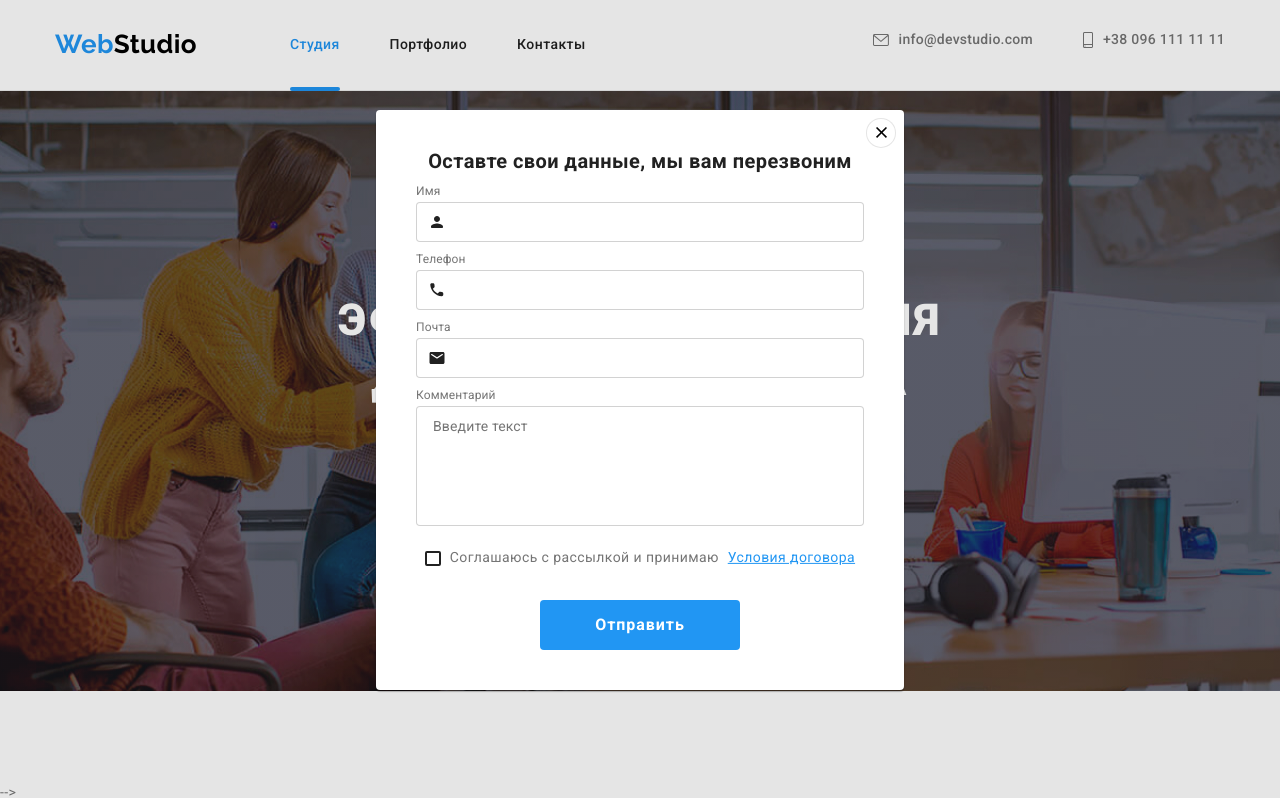
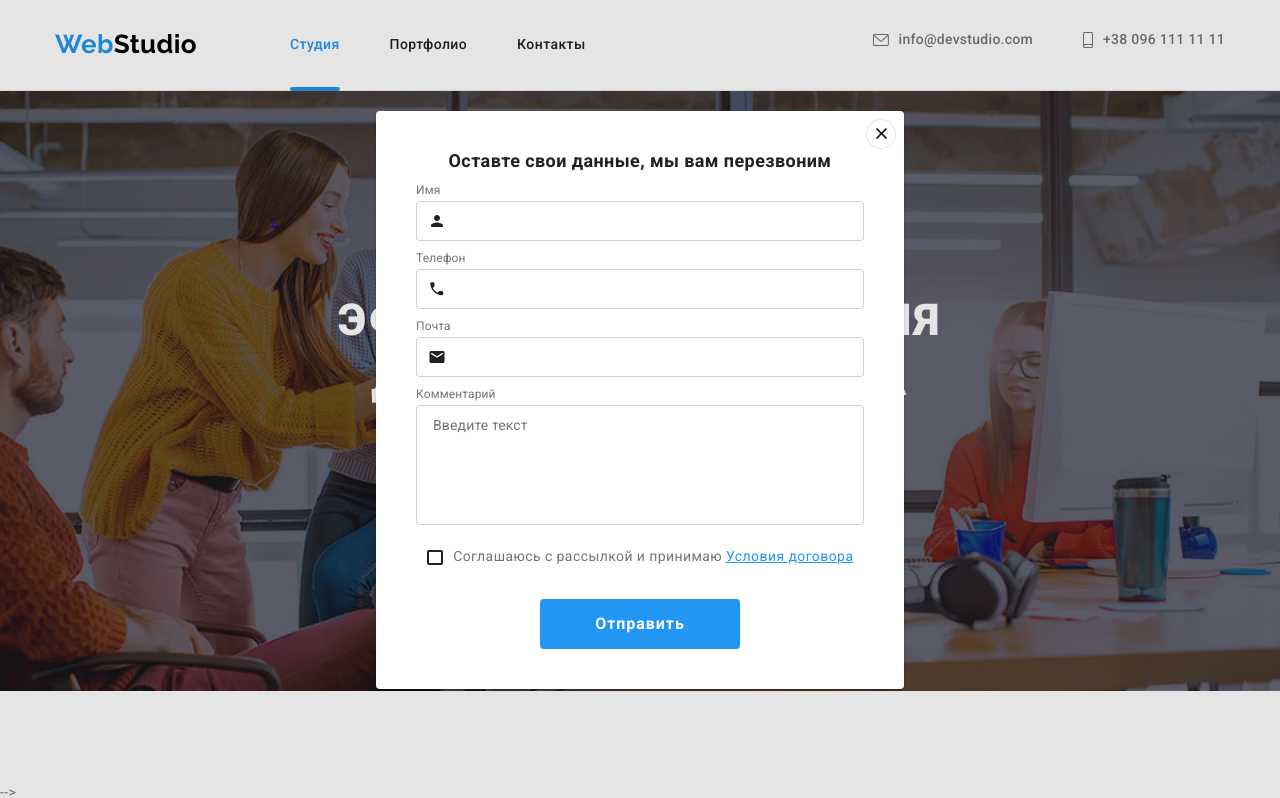
Before and after one commit to YaroslavTaranovskiy/goit-markup-hw-08, a plain HTML site: page index.html in a window 1280 px wide. Both pictures are taken after a click on the button "Заказать услугу". Shown: the top 798 px of the page. Drawn offline with nearby package versions, Linux system fonts and the light colour scheme.

Commit message:
виправляю зауваження метора

```diff
--- a/index.html
+++ b/index.html
@@ -156,8 +156,10 @@
                       <use href="./imeges/icon/sprite.svg#icon-checkbox-point"></use>
                     </svg>
                   </span>
-                  <span>Соглашаюсь с рассылкой и принимаю</span>
-                  <a href="" class="treaty">Условия договора</a>
+                  <span class="policy-list_text">
+                    Соглашаюсь с рассылкой и принимаю
+                    <a href="" class="treaty">Условия договора</a>
+                  </span>
                 </label>
 
 
--- a/sass/components/_mobile-menu.scss
+++ b/sass/components/_mobile-menu.scss
@@ -85,10 +85,14 @@
 .telefon {
     font-style: var(-primary-font-family);
     font-weight: var(--medium-font-weight);
-    font-size: 34px;
+    font-size: 27px;
     line-height: 1.18;
     letter-spacing: 0.02em;
     color: var(--accent-color);
+
+    @include mq(mobile) {
+        font-size: 34px;
+    }
 
 }
 .e-mail {
@@ -127,10 +131,12 @@
     text-decoration: none;
     font-style: var(-primary-font-family);
     font-weight: var(--medium-font-weight);
-    font-size: 18px;
+    font-size: 10px;
     line-height: 1.22;
     letter-spacing: 0.02em;
     color: var(--accent-color);
 
-
+    @include mq(mobile) {
+        font-size: 18px;
+    }
 }
--- a/sass/components/_modal-form.scss
+++ b/sass/components/_modal-form.scss
@@ -2,12 +2,16 @@
     display: block;
     text-align: center;
 
-    font-size: 20px;
+    font-size: 18px;
     font-style: normal;
     line-height: 1.5;
     color: var(--title-text-color);
 
     margin-bottom: 12px;
+
+    @include mq(mobile) {
+        font-style: 20px;
+    }
 
     @include mq(desktop) {
         line-height: 1.1;
@@ -75,7 +79,7 @@
 .text-area {
     resize: none;
     width: 100%;
-    height: 120px;
+    height: 80px;
 
     font-size: 14px;
     line-height: 1.14;
@@ -89,6 +93,10 @@
     outline: transparent;
 
     transition: border var(--transition);
+
+    @include mq(mobile) {
+    height: 120px;
+    }
 
 
     &:focus {
@@ -105,7 +113,7 @@
 
     font-style: normal;
     font-weight: var(--regular-font-weight);
-    font-size: 12px;
+    font-size: 9px;
     line-height: 1.17;
     letter-spacing: 0.03em;
 
@@ -114,10 +122,23 @@
 
     flex-direction: row;
 
-    margin-bottom: 30px;
+    margin-bottom: 10px;
+
+    @include mq(mobile) {
+        font-size: 12px;
+        margin-bottom: 30px;
+    }
 
     @include mq(desktop) {
         font-size: 14px;
         line-height: 1.7;
     }
 }
+
+.policy-list_text {
+    margin-left: 10px;
+
+    @include mq(mobile) {
+        margin-left: 0;
+    }
+}
--- a/sass/components/_modal-wrapper.scss
+++ b/sass/components/_modal-wrapper.scss
@@ -32,8 +32,6 @@
     left: 50%;
 
     opacity: 1;
-
-
 
     background-color: #fff;
     box-shadow: 0px 1px 3px rgba(0, 0, 0, 0.12), 0px 1px 1px rgba(0, 0, 0, 0.14), 0px 2px 1px rgba(0, 0, 0, 0.2);
--- a/sass/layouts/_footer-section.scss
+++ b/sass/layouts/_footer-section.scss
@@ -19,6 +19,7 @@
         flex-wrap: wrap;
         align-items: baseline;
         justify-content: center;
+
     }
 
     @include mq(desktop) {
@@ -33,6 +34,7 @@
 
     @include mq(tablet) {
         margin-right: 165px;
+
     }
 
     @include mq(desktop) {
@@ -47,6 +49,11 @@
     color: var(--white-text);
 
     margin-bottom: 20px;
+
+    @include mq(tablet-only) {
+        margin-left: auto;
+        margin-right: auto;
+    }
 }
 
 .footer-nav {
--- a/sass/layouts/_portfolio-page.scss
+++ b/sass/layouts/_portfolio-page.scss
@@ -93,6 +93,8 @@
 
     padding: 20px 24px;
 
+
+
 }
 
 
@@ -129,11 +131,15 @@
     font-family: var(--primary-font-family);
     font-style: normal;
     font-weight: var(--regular-font-weight);
-    font-size: 18px;
+    font-size: 15px;
     line-height: 1.56;
     letter-spacing: 0.03em;
 
     color: var(--white-text);
+
+    @include mq(mobile) {
+        font-size: 15px;
+    }
 
 }
 
```
Also changed, not shown: css/main.css, css/main.min.css, 2 other files.
